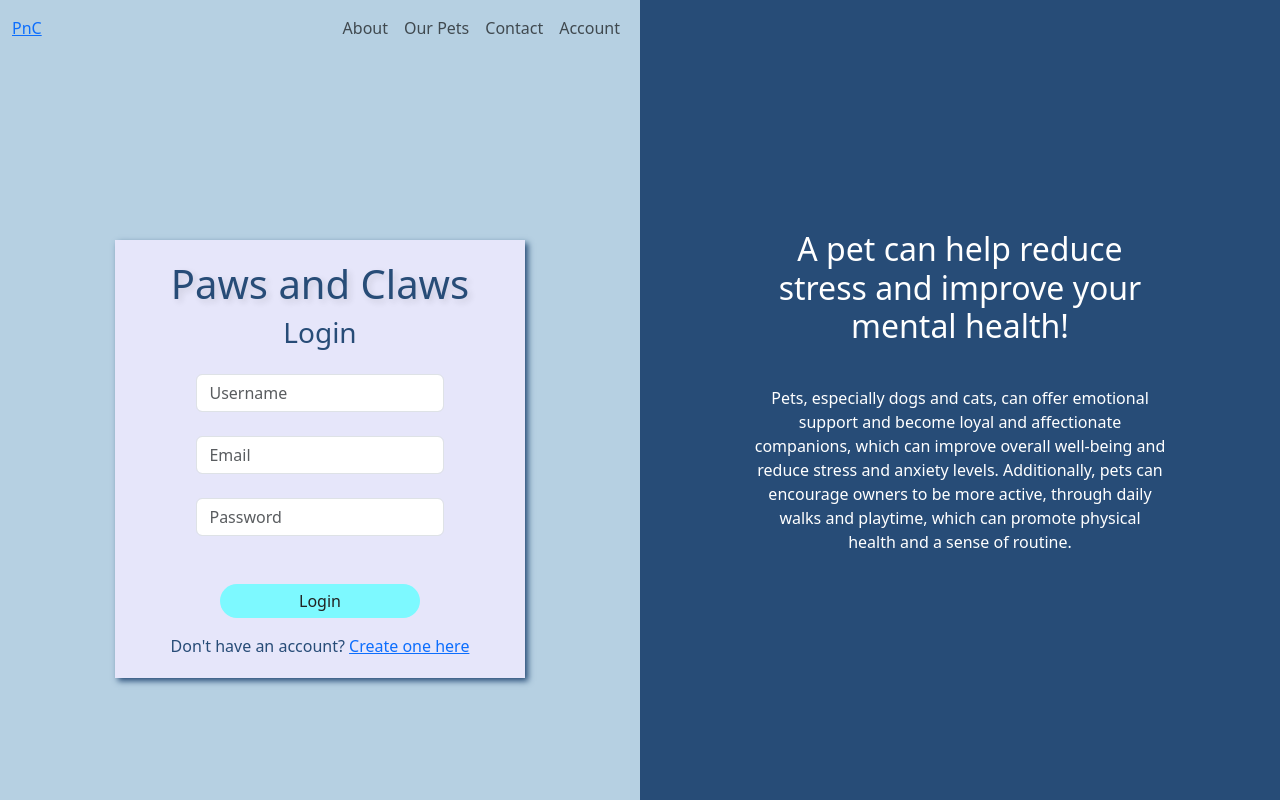
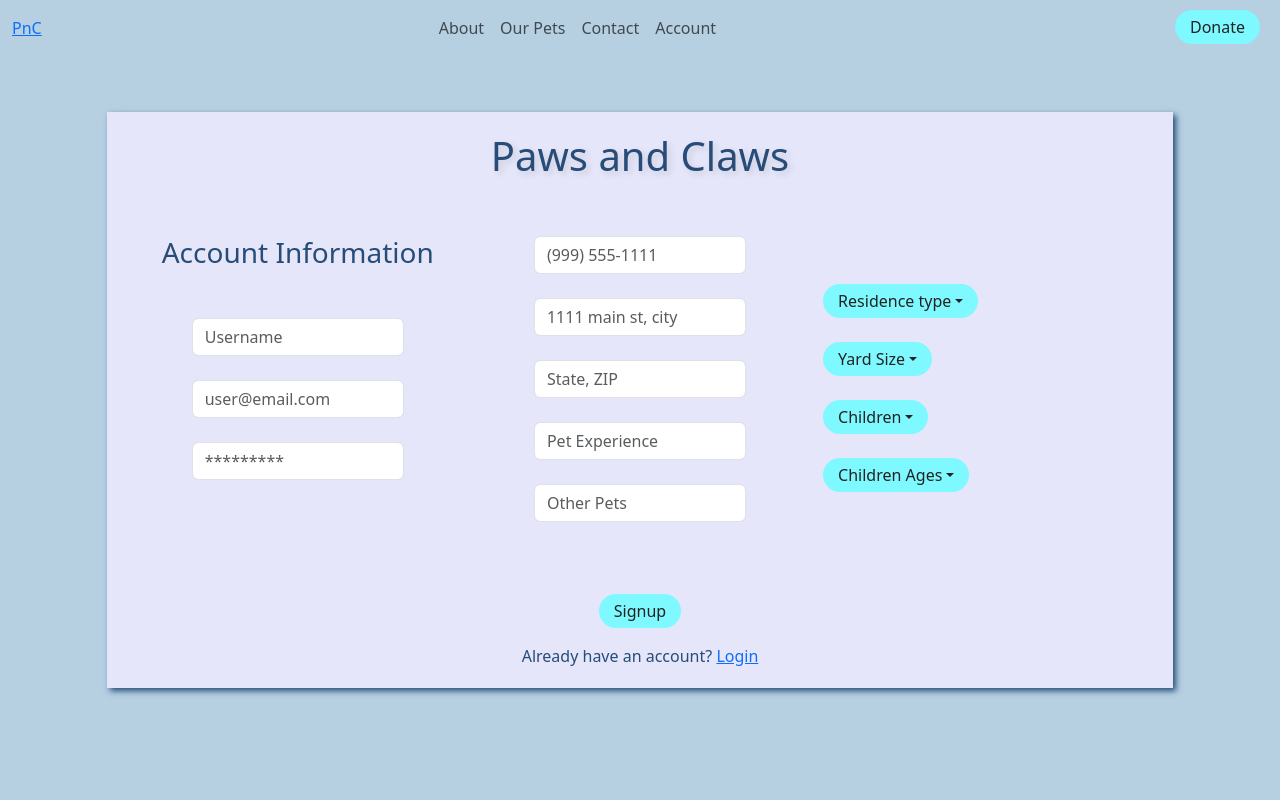
Before and after one commit to akdevndesign/paws-and-claws, a React (Create React App) app in the folder client/: page /account in a window 1280 px wide. Shown: the top 800 px of the page. Built offline with nearby package versions, Linux system fonts and the light colour scheme.

Commit message:
added signup and login pages routed all of them. As well as adjusted styling as necessary

```diff
--- a/client/src/App.js
+++ b/client/src/App.js
@@ -5,6 +5,7 @@ import Home from "./pages/Home";
 import Contact from "./pages/Contact";
 import Account from "./pages/Account";
 import PetProfile from "./pages/PetProfile";
+import Login from "./pages/Login";
 import { Routes, Route, Outlet } from "react-router-dom";
 import "./styles/styles.css";
 
@@ -17,6 +18,7 @@ function App() {
         <Route path="contact" element={<Contact />} />
         <Route path="account" element={<Account />} />
         <Route path="petProfile" element={<PetProfile />} />
+        <Route path="login" element={<Login />} />
       </Routes>
       <Header />
       <Outlet />
--- a/client/src/pages/Account.js
+++ b/client/src/pages/Account.js
@@ -1,51 +1,95 @@
-import React from "react";
-import { Container, Row, Col, Form, Button } from "react-bootstrap";
+import React from 'react';
+import { Link } from "react-router-dom";
+import { useState } from "react";
+import { Container, Row, Col, Form, Button, DropdownButton, Dropdown } from 'react-bootstrap';
 
 export default function Account() {
   return (
-    <section className="login account-forms">
+    <section className="account-forms">
       <Container fluid>
-        <Row className="align-items-center">
-          <Col md={6} className="login-side">
-            <div className="col-8 mx-auto">
-              <Form className="login-form">
-                <h1 className="text-center">Paws and Claws</h1>
-                <h3 className="text-center">Login</h3>
-                <div className="col-8 mx-auto">
-                  <Form.Group controlId="formBasicUsername" className="mt-4 mb-4">
+        <Row className="align-items-center signup">
+          <Col xs={10} className="mx-auto">
+            <Form className="login-form row">
+              <h1 className="text-center">Paws and Claws</h1>
+              <Col xs={4} className="mt-5">
+                <h3 className="text-center mb-5">Account Information</h3>
+                <Col xs={8} className="mx-auto">
+                  <Form.Group className="mb-4" controlId="username">
                     <Form.Control type="text" placeholder="Username" />
                   </Form.Group>
-                  <Form.Group controlId="formBasicEmail" className="mt-4 mb-4">
-                    <Form.Control type="email" placeholder="Email" />
+                  <Form.Group className="mb-4" controlId="email">
+                    <Form.Control type="email" placeholder="user@email.com" />
                   </Form.Group>
-                  <Form.Group controlId="formBasicPassword" className="mt-4 mb-4">
-                    <Form.Control type="password" placeholder="Password" />
+                  <Form.Group className="mb-4" controlId="password">
+                    <Form.Control type="password" placeholder="*********" />
                   </Form.Group>
-                  <div className="text-center mt-5">
-                    <Button variant="primary" type="submit" className="btn-block" id="login-btn">
-                      Login
-                    </Button>
-                  </div>
-                </div>
+                </Col>
+              </Col>
+              <Col xs={4} className="mt-5">
+                <Col xs={8} className="mx-auto">
+                  <Form.Group className="mb-4" controlId="phone">
+                    <Form.Control type="text" placeholder="(999) 555-1111" />
+                  </Form.Group>
+                  <Form.Group className="mb-4" controlId="address">
+                    <Form.Control type="text" placeholder="1111 main st, city" />
+                  </Form.Group>
+                  <Form.Group className="mb-4" controlId="stateZip">
+                    <Form.Control type="text" placeholder="State, ZIP" />
+                  </Form.Group>
+                  <Form.Group className="mb-4" controlId="petExperience">
+                    <Form.Control type="text" placeholder="Pet Experience" />
+                  </Form.Group>
+                  <Form.Group className="mb-4" controlId="otherPets">
+                    <Form.Control type="text" placeholder="Other Pets" />
+                  </Form.Group>
+                </Col>
+              </Col>
+              <Col xs={4} className="mt-5">
+                <Col xs={12} className="mb-4 mt-5">
+                  <DropdownButton id="dropdown" title="Residence type" variant="secondary">
+                    <Dropdown.Item href="#">House</Dropdown.Item>
+                    <Dropdown.Item href="#">Town House</Dropdown.Item>
+                    <Dropdown.Item href="#">Apartment</Dropdown.Item>
+                  </DropdownButton>
+                </Col>
+                <Col xs={12} className="mb-4">
+                  <DropdownButton id="dropdown" title="Yard Size" variant="secondary">
+                    <Dropdown.Item href="#">0.05 acre</Dropdown.Item>
+                    <Dropdown.Item href="#">0.01-0.25 acre</Dropdown.Item>
+                    <Dropdown.Item href="#">0.5 acre+</Dropdown.Item>
+                  </DropdownButton>
+                </Col>
+                <Col xs={12} className="mb-4">
+                  <DropdownButton id="dropdown" title="Children" variant="secondary">
+                    <Dropdown.Item href="#">0</Dropdown.Item>
+                    <Dropdown.Item href="#">1-2</Dropdown.Item>
+                    <Dropdown.Item href="#">3+</Dropdown.Item>
+                  </DropdownButton>
+                </Col>
+                <Col xs={12} className="mb-4">
+                  <DropdownButton id="dropdown" title="Children Ages" variant="secondary">
+                    <Dropdown.Item href="#">1</Dropdown.Item>
+                    <Dropdown.Item href="#">1-2</Dropdown.Item>
+                    <Dropdown.Item href="#">3+</Dropdown.Item>
+                  </DropdownButton>
+                </Col>
+              </Col>
+              <div className="text-center mt-5">
+                <Button variant="primary" type="submit" block id="signup-btn">
+                  Signup
+                </Button>
                 <p className="mt-3 mb-0 text-center">
-                  Don't have an account? <a href="#">Create one here</a>
+                  Already have an account? <Link
+                  to={"/login"}
+                >
+                  Login
+                </Link>
                 </p>
-              </Form>
-            </div>
-          </Col>
-          <Col md={6} className="d-flex">
-            <div className="col-8 mx-auto text-center info-side">
-              <h2>A pet can help reduce stress and improve your mental health!</h2>
-              <p>
-                Pets, especially dogs and cats, can offer emotional support and become loyal and affectionate
-                companions, which can improve overall well-being and reduce stress and anxiety levels.
-                Additionally, pets can encourage owners to be more active, through daily walks and playtime,
-                which can promote physical health and a sense of routine.
-              </p>
-            </div>
+              </div>
+            </Form>
           </Col>
         </Row>
       </Container>
     </section>
-  );
+  )
 }
--- a/client/src/pages/Header.js
+++ b/client/src/pages/Header.js
@@ -1,17 +1,18 @@
 import { Link } from "react-router-dom";
 import { useState } from "react";
+import {Button} from 'react-bootstrap';
 import "../styles/styles.css";
 
 export default function Header() {
   const [onHome, setOnHome] = useState(true);
   return (
     <section className="main-header">
-      <nav className="main navbar navbar-expand-lg col-6">
+      <nav className="main navbar navbar-expand-lg col-12">
         <div className="container-fluid">
           <Link className="col-md-4" to={"/"} onClick={() => setOnHome(true)}>
             PnC
           </Link>
-          <div>
+          <div className="col-md-8">
             <ul className="navbar-nav me-auto mb-2 mb-lg-0">
               <li className="nav-item">
                 <Link
@@ -51,6 +52,11 @@ export default function Header() {
               </li>
             </ul>
           </div>
+          <div className="donation">
+            <Button id="donate" type="submit" className="text-right">
+              Donate
+            </Button>
+          </div>
         </div>
       </nav>
     </section>
--- a/client/src/pages/Home.js
+++ b/client/src/pages/Home.js
@@ -43,11 +43,6 @@ export default function Home() {
                 </InputGroup>
               </Container>
             </Navbar>
-          </div>
-          <div className="donation">
-            <Button id="donate" type="submit" className="text-right">
-              Donate
-            </Button>
           </div>
         </Col>
       </Container>
--- /dev/null
+++ b/client/src/pages/Login.js
@@ -0,0 +1,52 @@
+import React from 'react';
+import { Link } from "react-router-dom";
+import { Container, Row, Col, Form, Button } from 'react-bootstrap';
+
+export default function Login() {
+    return (
+        <section className="login account-forms">
+            <Container fluid>
+                <Row className="align-items-center">
+                    <Col md={6} className="login-side">
+                        <div className="col-8 mx-auto">
+                            <Form className="login-form">
+                                <h1 className="text-center">Paws and Claws</h1>
+                                <h3 className="text-center">Login</h3>
+                                <div className="col-8 mx-auto">
+                                    <Form.Group controlId="formBasicUsername" className="mt-4 mb-4">
+                                        <Form.Control type="text" placeholder="Username" />
+                                    </Form.Group>
+                                    <Form.Group controlId="formBasicEmail" className="mt-4 mb-4">
+                                        <Form.Control type="email" placeholder="Email" />
+                                    </Form.Group>
+                                    <Form.Group controlId="formBasicPassword" className="mt-4 mb-4">
+                                        <Form.Control type="password" placeholder="Password" />
+                                    </Form.Group>
+                                    <div className="text-center mt-5">
+                                        <Button variant="primary" type="submit" className="btn-block" id="login-btn">
+                                            Login
+                                        </Button>
+                                    </div>
+                                </div>
+                                <p className="mt-3 mb-0 text-center">
+                                    Don't have an account? <Link to={"/account"}> Create an Account </Link>
+                                </p>
+                            </Form>
+                        </div>
+                    </Col>
+                    <Col md={6} className="d-flex">
+                        <div className="col-8 mx-auto text-center info-side">
+                            <h2>A pet can help reduce stress and improve your mental health!</h2>
+                            <p>
+                                Pets, especially dogs and cats, can offer emotional support and become loyal and affectionate
+                                companions, which can improve overall well-being and reduce stress and anxiety levels.
+                                Additionally, pets can encourage owners to be more active, through daily walks and playtime,
+                                which can promote physical health and a sense of routine.
+                            </p>
+                        </div>
+                    </Col>
+                </Row>
+            </Container>
+        </section>
+    )
+};
--- a/client/src/styles/styles.css
+++ b/client/src/styles/styles.css
@@ -87,7 +87,7 @@ html, body {
 .donation {
     position: absolute;
     top: 10px;
-    right: -20px;
+    right: 20px;
 }
 
 /*  ---------------Transition--------------- */
@@ -216,7 +216,7 @@ html, body {
 
 /* ---------------Login Section--------------- */
 .signup {
-    height: 900px;
+    height: 100vh;
     background-color: var(--color-5);
 }
 
```
